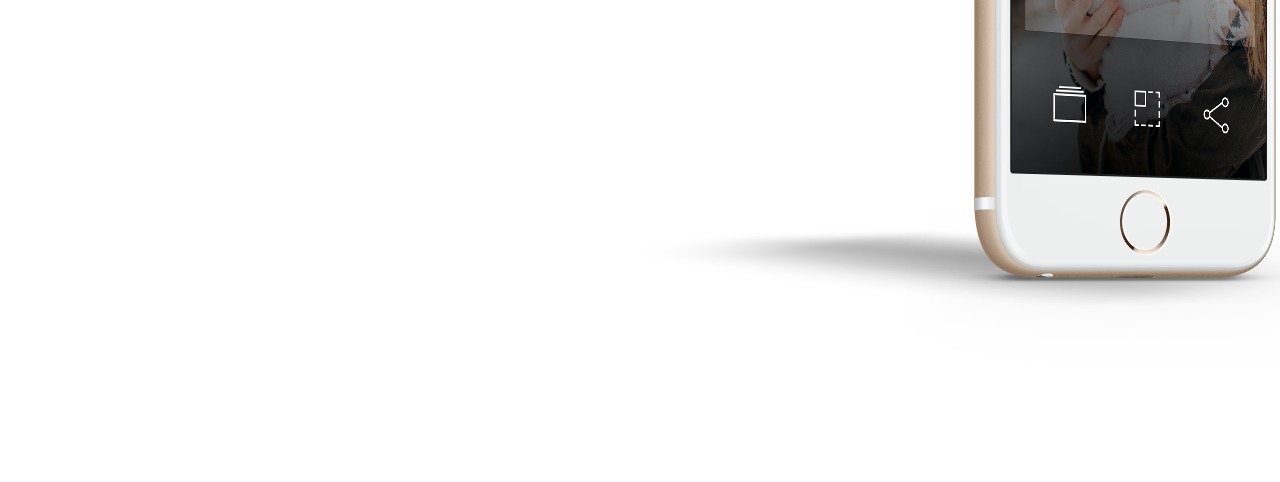
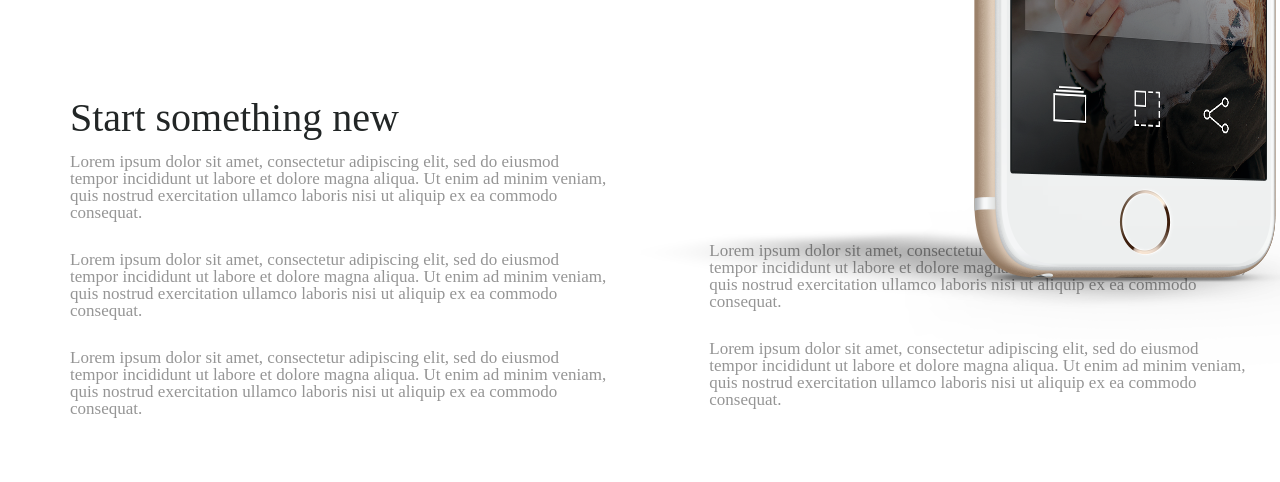
Before and after one commit to Natalia-Mazur/Project-2, a plain HTML site: page index.html in a window 1280 px wide. Shown: the part 822-1304 px from the top of the page. Before the commit the page ends 1191 px from the top, so only its background shows below. Drawn offline with nearby package versions, Linux system fonts and the light colour scheme.

Commit message:
section 2 - start something new

```diff
--- a/index.html
+++ b/index.html
@@ -26,12 +26,45 @@
         <img src="iPhone.png" alt="iPhone">
       </div>
     </header>
+    <section >
+      <div class="all_something_new">
+        <div>
+          <p class="something_title">Start something new</p>
+        <div class="something_subtitle_left">
+          <p>Lorem ipsum dolor sit amet, consectetur adipiscing elit, sed do eiusmod
+          <br>tempor incididunt ut labore et dolore magna aliqua. Ut enim ad minim veniam,
+          <br>quis nostrud exercitation ullamco laboris nisi ut aliquip ex ea commodo consequat.</p>
+        </div>
+        <div class="something_subtitle_left">
+          <p>Lorem ipsum dolor sit amet, consectetur adipiscing elit, sed do eiusmod
+          <br>tempor incididunt ut labore et dolore magna aliqua. Ut enim ad minim veniam,
+          <br>quis nostrud exercitation ullamco laboris nisi ut aliquip ex ea commodo consequat.</p>
+        </div>
+        <div class="something_subtitle_left">
+          <p>Lorem ipsum dolor sit amet, consectetur adipiscing elit, sed do eiusmod
+          <br>tempor incididunt ut labore et dolore magna aliqua. Ut enim ad minim veniam,
+          <br>quis nostrud exercitation ullamco laboris nisi ut aliquip ex ea commodo consequat.</p>
+        </div>
+      </div>
+        <div class="something_right">
+          <div class="something_subtitle_right">
+            <p>Lorem ipsum dolor sit amet, consectetur adipiscing elit, sed do eiusmod
+            <br>tempor incididunt ut labore et dolore magna aliqua. Ut enim ad minim veniam,
+            <br>quis nostrud exercitation ullamco laboris nisi ut aliquip ex ea commodo consequat.</p>
+          </div>
+          <div class="something_subtitle_right">
+            <p>Lorem ipsum dolor sit amet, consectetur adipiscing elit, sed do eiusmod
+            <br>tempor incididunt ut labore et dolore magna aliqua. Ut enim ad minim veniam,
+            <br>quis nostrud exercitation ullamco laboris nisi ut aliquip ex ea commodo consequat.</p>
+        </div>
+      </div>
+
+    </section>
 
 
 
 
-
-  <footer>
-  </footer>
+    <footer>
+    </footer>
   </body>
 </html>
--- a/style.css
+++ b/style.css
@@ -103,3 +103,32 @@ a {
 }
 
 /* The end header */
+
+.all_something_new {
+  display: flex;
+  flex-direction: row;
+  align-items: center;
+  padding-top: 120px;
+  padding-bottom: 50px;
+  font-size: 17px;
+  color: #959595;
+}
+
+
+.something_title {
+  font-size: 40px;
+  padding-left: 70px;
+  color: #222626;
+}
+
+.something_subtitle_left {
+  padding: 15px 70px;
+}
+
+.something_subtitle_right {
+  padding: 15px 15px;
+
+}
+.something_right {
+  padding-top: 120px;
+}
```
